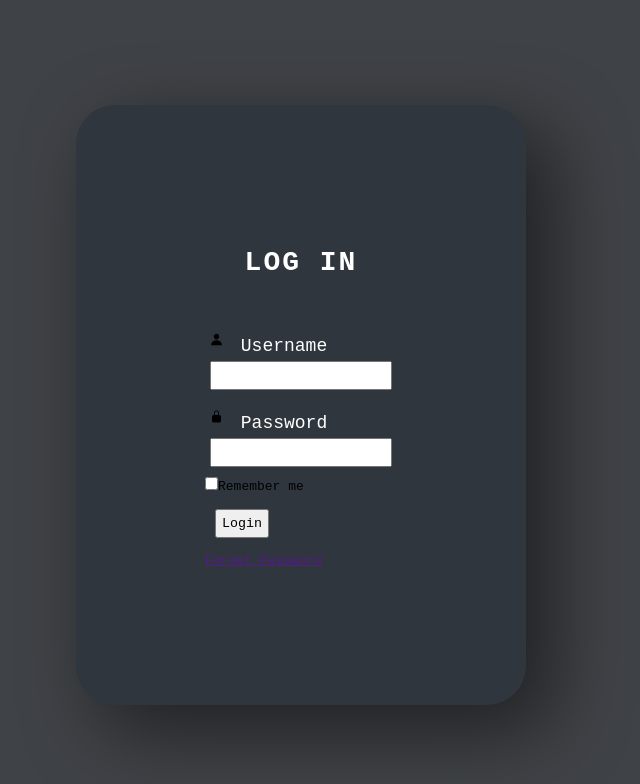
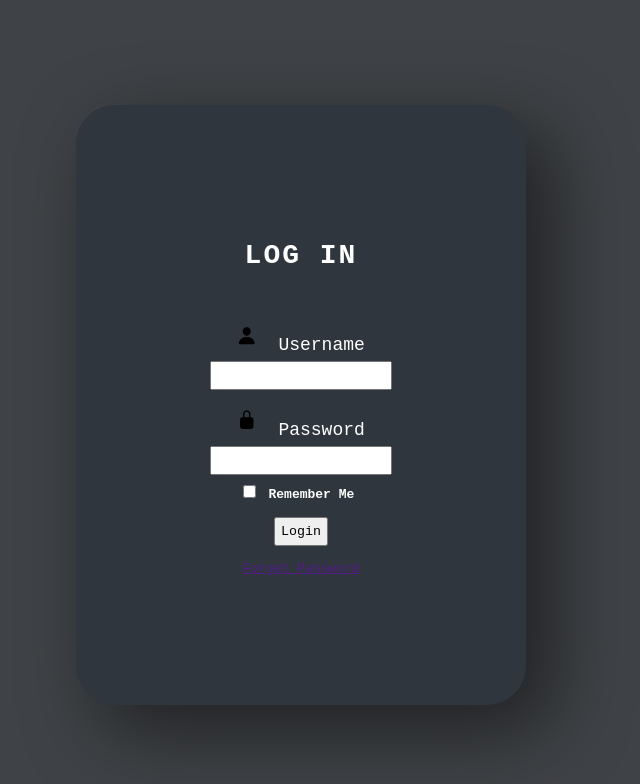
Before and after one commit to ghasemizade/LoginScreen, a plain HTML site: page index.html in a window 1280 px wide. Shown: the whole page, without its empty margins (339-979 px from the left). Drawn offline with nearby package versions, Linux system fonts and the light colour scheme.

Commit message:
update css & html

```diff
--- a/index.html
+++ b/index.html
@@ -14,7 +14,7 @@
             <!-- username field -->
             <div class="username">
                 <ion-icon name="person"></ion-icon>
-                <span>Username</span>
+                <span class="user">Username</span>
                 <div class="box">
                     <input type="text" class="text">
                 </div>
@@ -22,14 +22,13 @@
             <!-- password field -->
             <div class="password">
                 <ion-icon name="lock-closed"></ion-icon>
-                <span>Password</span>
+                <span class="pass">Password</span>
                 <div class="box">
-                    <input type="password" class="password">
+                    <input type="password" class="text">
                 </div>
             </div>
-            <label>
-                <input type="checkbox" class="checkbox">Remember me
-            </label>
+                <input id="checkbox" type="checkbox" class="checkbox"/>
+                <label for="checkbox" class="rememberText">Remember Me</label>
             <!-- login button -->
             <div class="login">
                 <div class="box">
--- a/style.css
+++ b/style.css
@@ -8,6 +8,7 @@ body{
     display: flex;
     justify-content: center;
     align-items: center;
+    text-align: center;
     min-height: 100vh;
     background-color: #3f4246;
 
@@ -33,7 +34,6 @@ body{
     letter-spacing: 2px;
     text-transform: uppercase;
 }
-
 .inputbox{
     position: relative;
     width: 100%;
@@ -49,3 +49,17 @@ body{
     color: white;
     font-size: 18px;
 }
+.username{
+    font-size: 1.5rem;
+
+}
+.password{
+    font-size: 1.5rem;
+}
+.rememberText{
+    color: white;
+    font-weight: 700;
+}
+.checkbox{
+    justify-content: center;
+}
```
